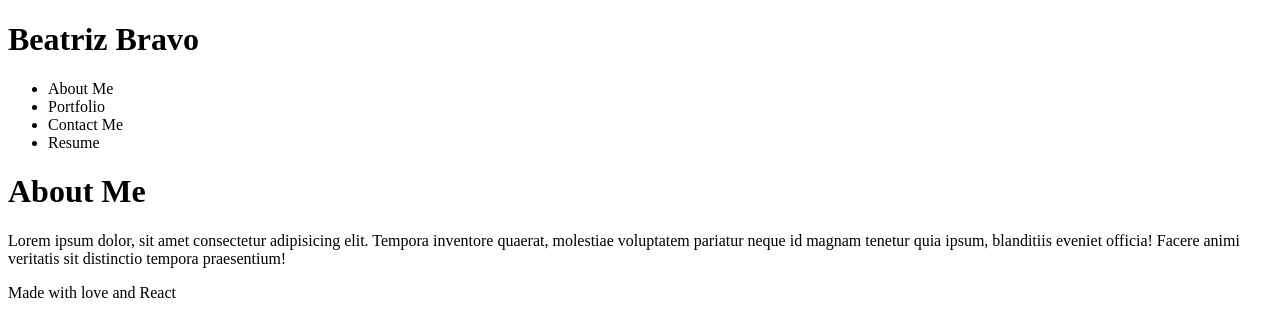
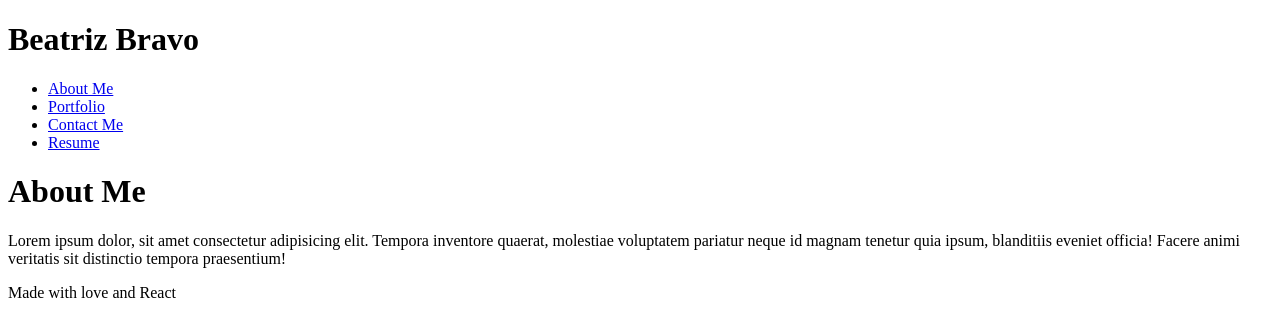
Before and after one commit to BeaBravo/react-portfolio, a React (Vite) app: page / in a window 1280 px wide. Shown: the top 336 px of the page. Built offline with nearby package versions, Linux system fonts and the light colour scheme.

Commit message:
added links to the nav to take the user to the pages

```diff
--- a/src/components/Header.jsx
+++ b/src/components/Header.jsx
@@ -3,21 +3,33 @@ import { Link, useLocation } from 'react-router-dom'
 function Header() {
     //will have nav and title
 
-    // const currentPage = useLocation().pathname;
+    const currentPage = useLocation().pathname;
 
     return (<header><h1>Beatriz Bravo</h1>
         <ul className='nav'>
             <li className='nav-item'>
-                About Me
+                <Link
+                    to='/'>
+                    About Me
+                </Link>
             </li>
             <li className='nav-item'>
-                Portfolio
+                <Link
+                    to='/Portfolio'>
+                    Portfolio
+                </Link>
             </li>
             <li className='nav-item'>
-                Contact Me
+                <Link
+                    to='/Contact'>
+                    Contact Me
+                </Link>
             </li>
             <li className='nav-item'>
-                Resume
+                <Link
+                    to='/Resume'>
+                    Resume
+                </Link>
             </li>
         </ul>
     </header>
```
